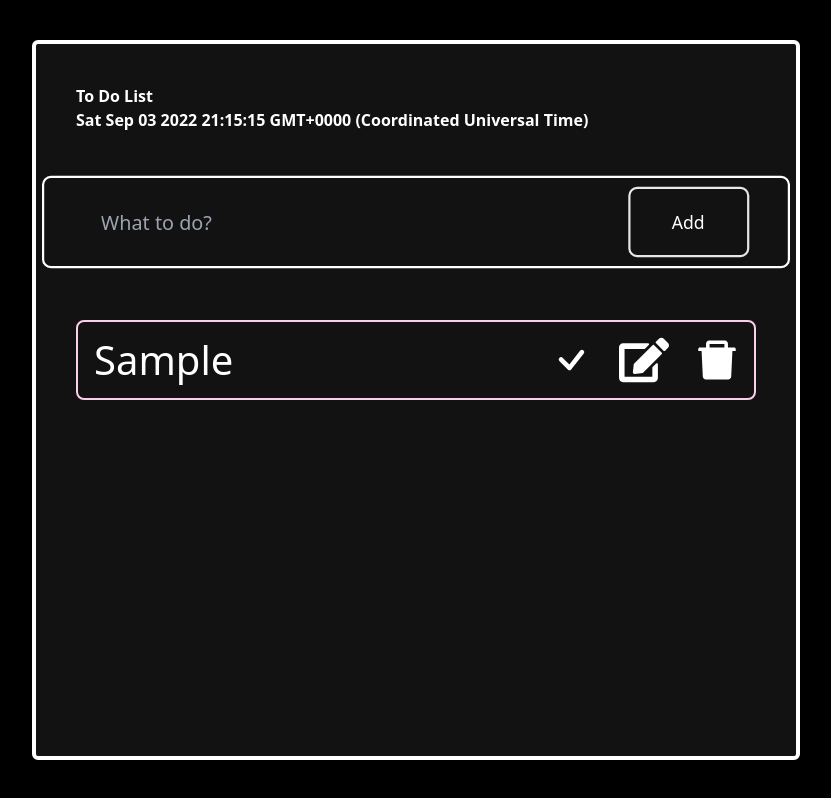
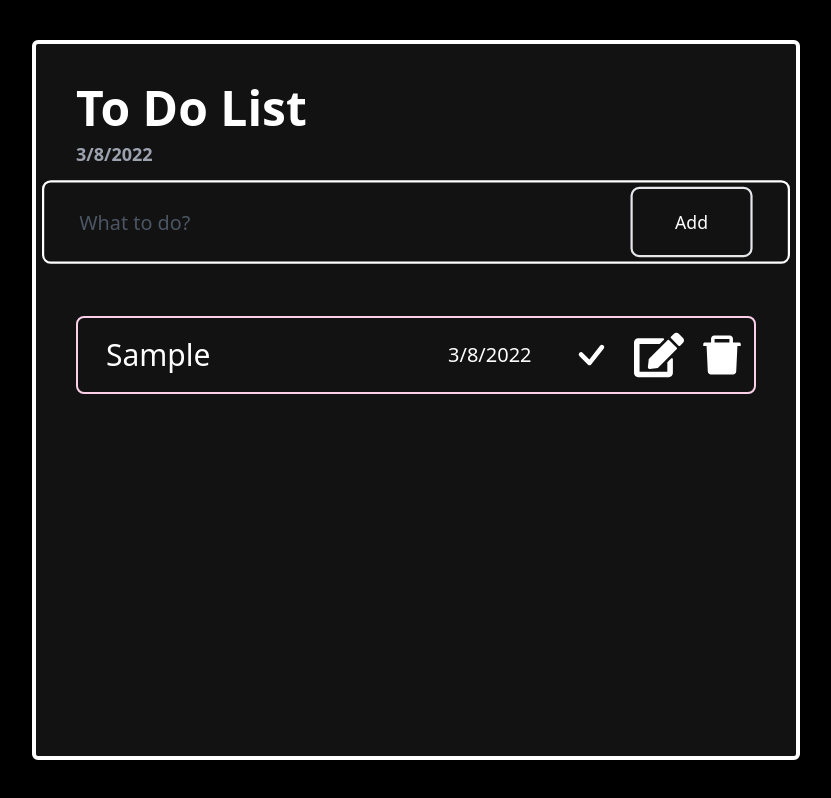
Before and after one commit to iBisCuitZ/to-do-list, a React (Create React App) app: page / in a window 1280 px wide. Both pictures are taken after typing "Sample" into the empty fields and a click on the button "Add". Shown: the whole page, without its empty margins (224-1055 px from the left). Built offline with nearby package versions, Linux system fonts and the light colour scheme; what tailwindcss-animated would draw is missing.

Commit message:
Add Date/Adjust card

```diff
--- a/src/App.jsx
+++ b/src/App.jsx
@@ -5,6 +5,8 @@ import FormTodo from './components/FormTodo.jsx';
 import TodosList from './components/TodosList.jsx';
 import Sidebar from './components/Sidebar';
 function App() {
+    const date = new Date();
+    const showDate = date.getDate() + "/" + date.getMonth() + "/" + date.getFullYear()
     const [input, setInput] = useState('');
     const [todos, setTodos] = useState(() => {
         const savedTodos = localStorage.getItem('todos');
@@ -31,12 +33,15 @@ function App() {
                         key='dark'
                         variant='dark'
                     >
-                        To Do List <br />
-                        {Date().toString()}
-
+                        <div className='text-5xl mb-2'>
+                            To Do List <br />
+                        </div>
+                        <div className='text-gray-400 text-lg'>
+                            {showDate}
+                        </div>
                     </div>
                 </div>
-                <div className='pt-5 bg-cardblack'>
+                <div className='pt-3 bg-cardblack'>
                     <FormTodo
                         className='mainForm'
                         input={input}
@@ -52,6 +57,7 @@ function App() {
                         todos={todos}
                         setTodos={setTodos}
                         setEditTodo={setEditTodo}
+                        date={showDate}
                     />
                 </div>
             </div>
--- a/src/components/FormTodo.jsx
+++ b/src/components/FormTodo.jsx
@@ -38,12 +38,12 @@ function FormTodo({ input, setInput, todos, setTodos, editTodo, setEditTodo }) {
 
     return (
         <form onSubmit={onFormSubmit}>
-            <div className='bg-cardblack flex justify-around items-center p-2 border-white border-2 rounded-lg focus-within:scale-110 transition-all transition duration-300'>
+            <div className='bg-cardblack flex justify-around items-center p-1 border-white border-2 rounded-lg focus-within:scale-110 transition-all transition duration-300'>
                 <div className='col-8 rounded-3xl flex'>
                     <input
                         type='text'
                         placeholder='What to do?'
-                        className='task-input bg-cardblack p-3 text-lg text-white text-2xl'
+                        className='task-input bg-cardblack text-lg text-white text-3xl outline-none placeholder-gray-600'
                         value={input}
                         required
                         onChange={onInputChange}
@@ -51,7 +51,7 @@ function FormTodo({ input, setInput, todos, setTodos, editTodo, setEditTodo }) {
                 </div>
                 <div className='col-2 flex h-full'>
                     <button
-                        className='button-add text-white border-2 rounded-lg h-16'
+                        className='button-add text-white border-2 rounded-lg h-16 hover:bg-slate-700 hover:text-black hover:scale-105 transition-all'
                         type='submit'
                     >
                         {editTodo ? 'OK' : 'Add'}
--- a/src/components/TodosList.jsx
+++ b/src/components/TodosList.jsx
@@ -9,7 +9,7 @@ import { FaEdit } from 'react-icons/fa';
 import { AiFillDelete } from 'react-icons/ai';
 import './TodosList.css';
 
-function TodosList({ todos, setTodos, setEditTodo }) {
+function TodosList({ todos, setTodos, setEditTodo, date }) {
 
     const handleDelete = ({ id }) => {
         setTodos(todos.filter((todo) => todo.id !== id));
@@ -41,13 +41,14 @@ function TodosList({ todos, setTodos, setEditTodo }) {
                     <div className={`cardRow flex justify-between mt-2 pl-4 py-2
                             animate-jump animate-ease-in  border-2
                             rounded-lg items-center ${todo.completed ? 'border-green-300' : 'border-pink-200'}`}>
-                        <Col className='col-8'>
-                            <div className={`${todo.completed ? 'completed text-gray-300' : 'notComplete'} select-none `}>
+                        <Col className='col-6'>
+                            <div className={`${todo.completed ? 'completed text-gray-300' : 'notComplete'} select-none text-3xl pl-3`}>
                                 {todo.title}
                             </div>
                         </Col>
+                        <Col className='text-xl mx-4'>{date}</Col>
                         <Col
-                            className='col'
+                            className='col m-1'
                             id='todoCard'
                         >
                             <button
```
